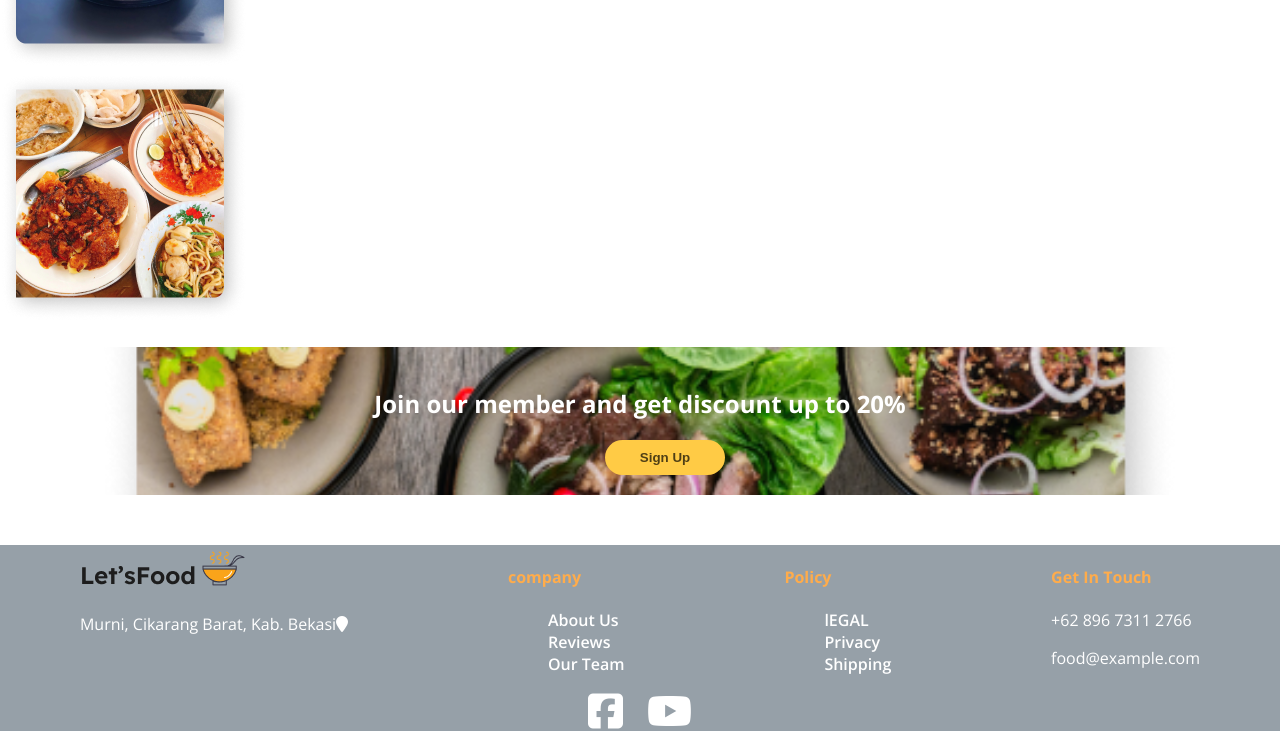
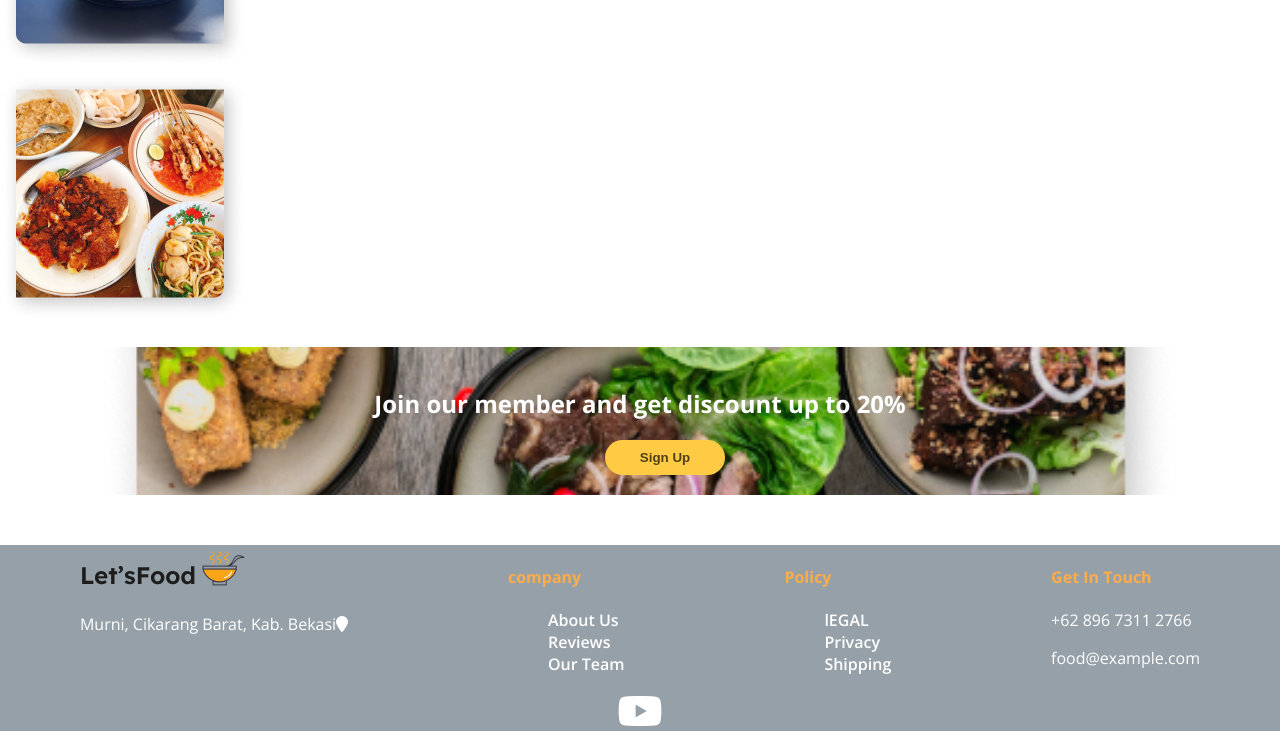
Before and after one commit to Sadia437/new-project, a plain HTML site: page index.html in a window 1280 px wide. Shown: the part 1876-2608 px from the top of the page. Drawn offline with nearby package versions, Linux system fonts and the light colour scheme.

Commit message:
5th time code push

```diff
--- a/index.html
+++ b/index.html
@@ -185,7 +185,7 @@
 
         </div>
         <div class="fontawesome">
-            <i class="fa-brands fa-square-facebook"></i></a>
+
             <i class="fa-brands fa-youtube"></i>
         </div>
 
```
